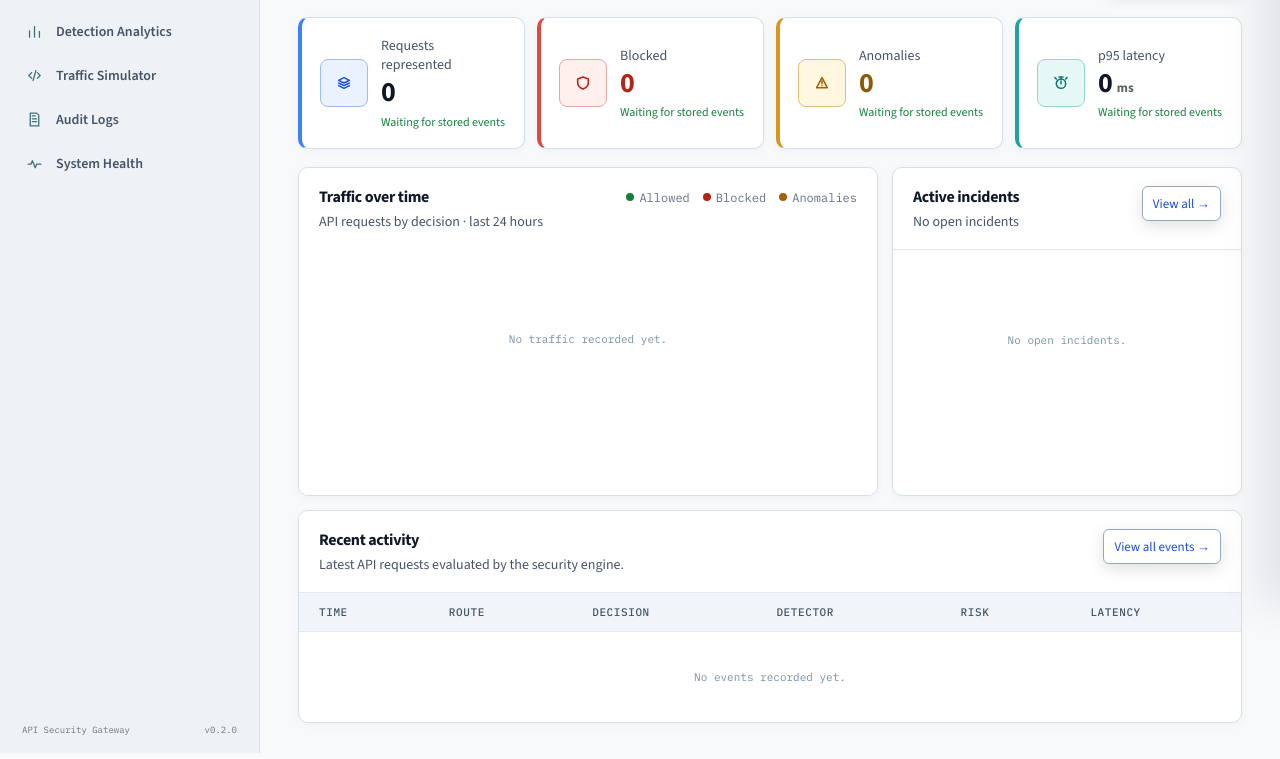
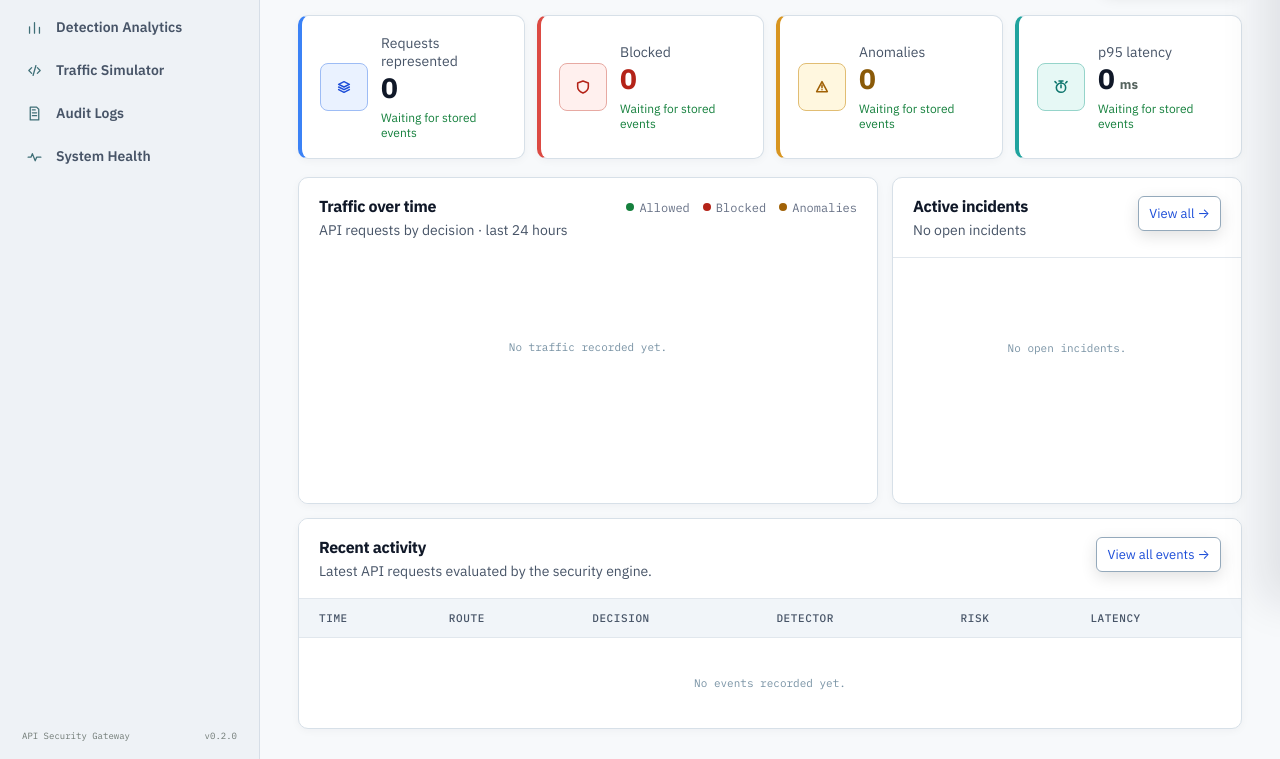
Before and after one commit to apmahajan98/api-security-gateway, a plain HTML site: page app/static/index.html in a window 1280 px wide. Shown: the part 198-957 px from the top of the page. Drawn offline with nearby package versions, Linux system fonts and the light colour scheme; no server answers.

Commit message:
style: restore IBM Plex dashboard font
1. Load IBM Plex Sans instead of Source Sans 3.\n2. Keep IBM Plex Mono for technical labels and metrics.\n3. Ensure later stylesheet overrides use the intended font.

```diff
--- a/app/static/index.html
+++ b/app/static/index.html
@@ -7,7 +7,7 @@
     <title>API Security Gateway</title>
     <link rel="preconnect" href="https://fonts.googleapis.com" />
     <link rel="preconnect" href="https://fonts.gstatic.com" crossorigin />
-    <link href="https://fonts.googleapis.com/css2?family=IBM+Plex+Mono:wght@400;500&family=Source+Sans+3:wght@400;500;600;700&display=swap" rel="stylesheet" />
+    <link href="https://fonts.googleapis.com/css2?family=IBM+Plex+Mono:wght@400;500&family=IBM+Plex+Sans:wght@400;500;600;700&display=swap" rel="stylesheet" />
     <link rel="stylesheet" href="/static/styles.css?v=15" />
   </head>
   <body>
--- a/app/static/styles.css
+++ b/app/static/styles.css
@@ -436,7 +436,7 @@ body {
   --red: #d7867a;
   --amber: #d6aa6d;
   --cyan: #91bebc;
-  --sans: 'Source Sans 3', 'Helvetica Neue', Arial, sans-serif;
+  --sans: 'IBM Plex Sans', -apple-system, BlinkMacSystemFont, 'Segoe UI', sans-serif;
   --mono: 'IBM Plex Mono', 'SFMono-Regular', Consolas, monospace;
 }
 
@@ -729,7 +729,7 @@ td {
   --red: #b54f4b;
   --amber: #95651e;
   --cyan: #327579;
-  --sans: 'Source Sans 3', 'Helvetica Neue', Arial, sans-serif;
+  --sans: 'IBM Plex Sans', -apple-system, BlinkMacSystemFont, 'Segoe UI', sans-serif;
   --mono: 'IBM Plex Mono', 'SFMono-Regular', Consolas, monospace;
 }
 
```
